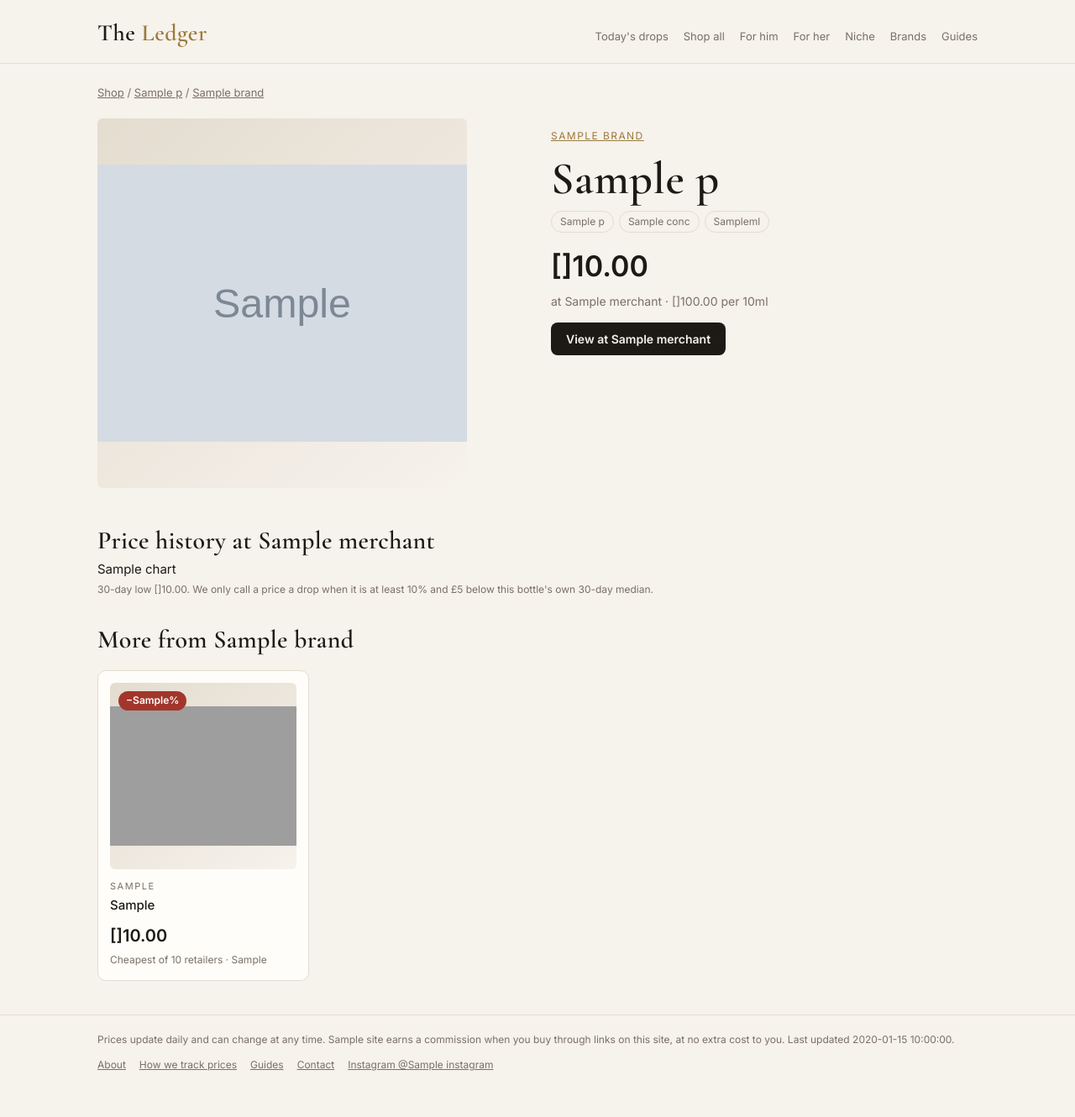
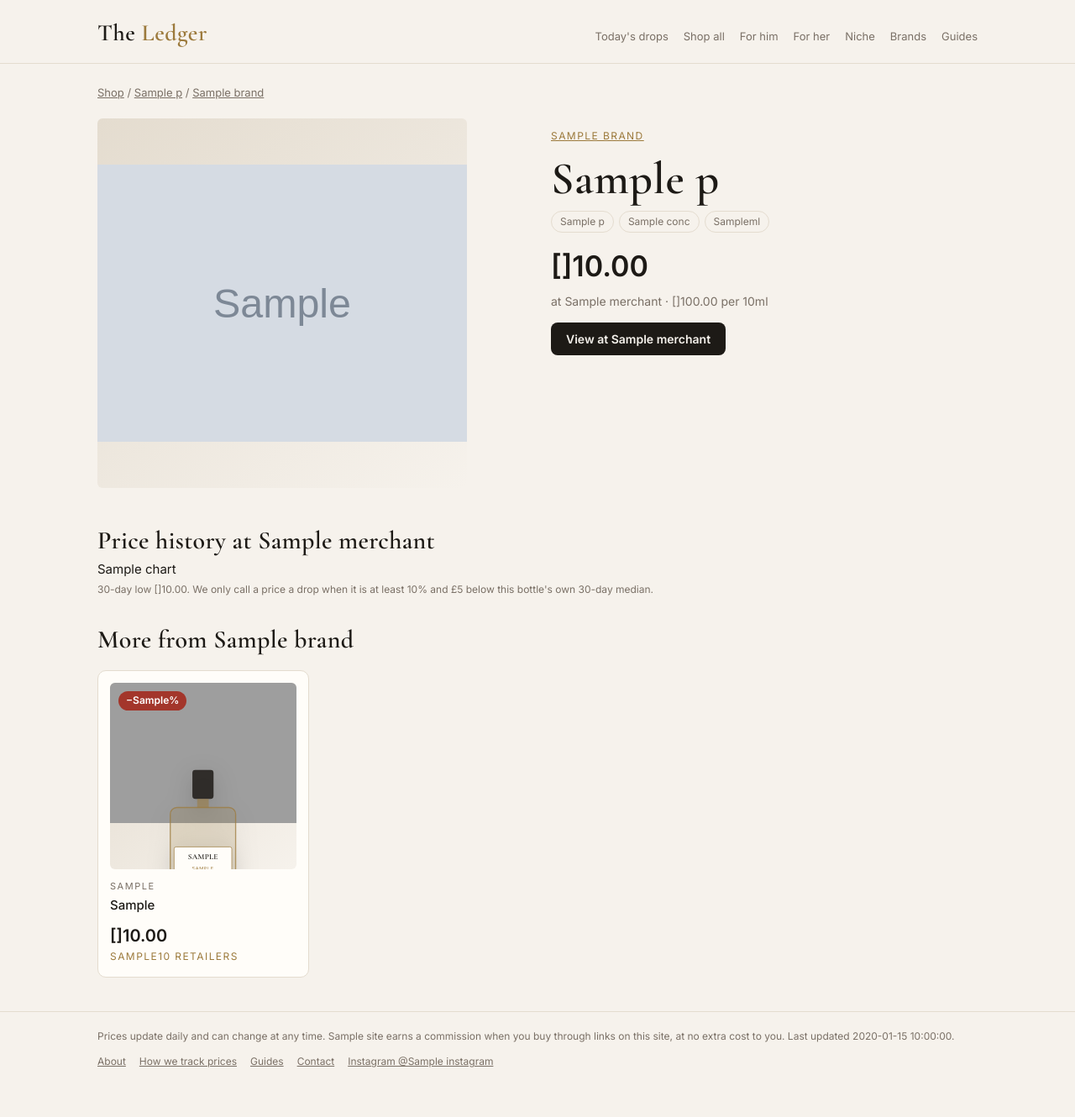
Before and after one commit to Safey07/theledger, a Python web app: template templates/product.html in a window 1280 px wide. Shown: the whole page at 84% size. After the commit the page ends 1271 px from the top, so only its background shows below. Run offline with Jinja, Linux system fonts and the light colour scheme; the template is opened without the code that fills it: most values are stand-ins (such as "Sample title", 1, 10 or a date in 2020); grey boxes marked "Sample" are stand-in pictures; grey boxes are pictures that could not be loaded.

Commit message:
UI polish: templates/_ccard.html

```diff
--- a/templates/_ccard.html
+++ b/templates/_ccard.html
@@ -1,11 +1,9 @@
 {% from "_bottle.html" import bottle %}<a class="card" href="{{ root }}p/{{ c.s }}.html">
-  <div class="thumb">{% if c.i %}<img src="{{ c.i }}" alt="{{ c.b }} {{ c.n }}" loading="lazy">{% else %}{{ bottle(c.b, c.c, c.h) }}{% endif %}
-    {% if c.d %}<span class="pct">−{{ c.d }}%</span>{% endif %}</div>
-  <div class="brand">{{ c.b }}</div>
-  <div class="name">{{ c.n }}</div>
-  <div class="prices">
-    <span class="now">{{ site.currency_symbol }}{{ "%.2f"|format(c.p) }}</span>
-    {% if c.u %}<span class="was">{{ site.currency_symbol }}{{ "%.2f"|format(c.u) }}</span>{% endif %}
+  <div class="thumb">{% if c.i %}<img src="{{ c.i }}" alt="" loading="lazy" onerror="this.remove()">{% endif %}{{ bottle(c.b, c.c, c.h) }}{% if c.d %}<span class="pct">−{{ c.d }}%</span>{% endif %}</div>
+  <div class="info">
+    <div class="brand">{{ c.b }}</div>
+    <div class="name">{{ c.n }}</div>
+    <div class="row"><span class="now">{{ site.currency_symbol }}{{ "%.2f"|format(c.p) }}</span>{% if c.u %}<span class="was">{{ site.currency_symbol }}{{ "%.2f"|format(c.u) }}</span>{% endif %}</div>
+    <div class="meta"><span>{{ c.m }}</span>{% if c.r > 1 %}<span class="dot">{{ c.r }} retailers</span>{% endif %}</div>
   </div>
-  <div class="shop">{% if c.r > 1 %}Cheapest of {{ c.r }} retailers · {% endif %}{{ c.m }}</div>
 </a>
```
